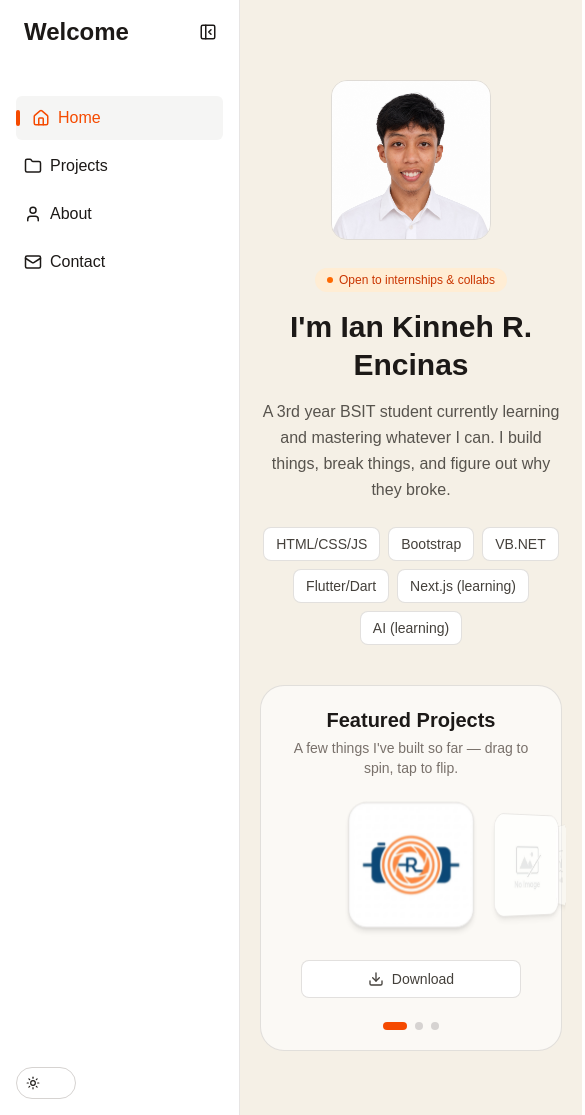
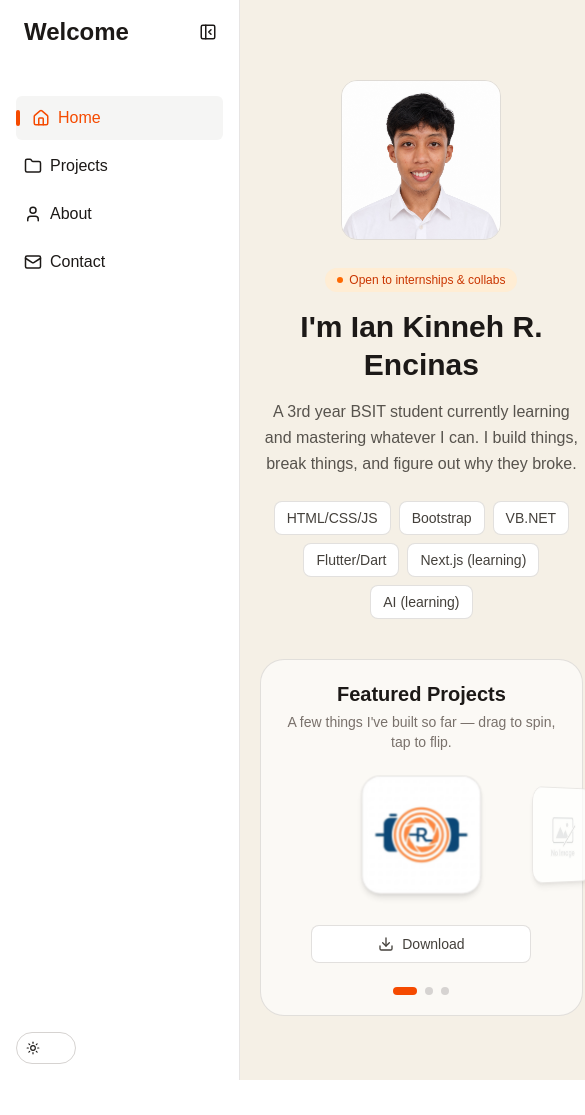
Before and after one commit to isthathowitworks/profile-portfolio, a Next.js app: page / in a window 390 px wide. Shown: the whole page, 585 px wide, since content can reach past the window. After the commit the page ends 1080 px from the top, so only its background shows below. Built offline with nearby package versions, Linux system fonts and the light colour scheme.

Commit message:
Update page.js

```diff
--- a/src/app/page.js
+++ b/src/app/page.js
@@ -37,12 +37,11 @@ const skills = ["HTML/CSS/JS", "Bootstrap", "VB.NET", "Flutter/Dart", "Next.js (
 const MAX_ANGLE_STEP = 45;
 const DRAG_SENSITIVITY = 0.35;
 
-// Card size / ring radius per breakpoint — these drive inline transforms,
-// so they can't be done with Tailwind's sm:/md: className prefixes.
-const SIZES = {
-  mobile: { cardSize: 110, radius: 150 },
-  desktop: { cardSize: 160, radius: 320 },
-};
+// Card size / ring radius scale smoothly with viewport width via CSS clamp() —
+// no JS breakpoint detection needed, so there's no hydration/remount race
+// and no flash of the wrong size on first load.
+const CARD_SIZE_CSS = "clamp(100px, 26vw, 160px)";
+const RADIUS_CSS = "clamp(140px, 46vw, 320px)";
 
 function normalizeAngle(angle) {
   // wraps to -180..180
@@ -60,22 +59,11 @@ export default function Home() {
   const [isDragging, setIsDragging] = useState(false);
   const [isFlipped, setIsFlipped] = useState(false);
   const [flipAnimating, setFlipAnimating] = useState(true);
-  const [isMobile, setIsMobile] = useState(false);
 
   const startXRef = useRef(0);
   const startRotationRef = useRef(0);
   const draggingRef = useRef(false);
   const draggedRef = useRef(false);
-
-  // Track viewport so the ring's pixel-based sizing can respond to screen size
-  useEffect(() => {
-    const check = () => setIsMobile(window.innerWidth < 640);
-    check();
-    window.addEventListener("resize", check);
-    return () => window.removeEventListener("resize", check);
-  }, []);
-
-  const { cardSize, radius } = isMobile ? SIZES.mobile : SIZES.desktop;
 
   const baseImage = cooler
     ? "/images/profileimages/withshades.jpeg"
@@ -216,8 +204,10 @@ export default function Home() {
               <div
                 className="relative shrink-0"
                 style={{
-                  width: cardSize + radius,
-                  height: cardSize,
+                  "--card-size": CARD_SIZE_CSS,
+                  "--radius": RADIUS_CSS,
+                  width: "calc(var(--card-size) + var(--radius))",
+                  height: "var(--card-size)",
                   perspective: "1200px",
                   touchAction: "pan-y",
                 }}
@@ -249,12 +239,12 @@ export default function Home() {
                         aria-label={isActive ? `${project.title} — tap to flip` : `Show ${project.title}`}
                         className="absolute"
                         style={{
-                          width: cardSize,
-                          height: cardSize,
+                          width: "var(--card-size)",
+                          height: "var(--card-size)",
                           left: "50%",
                           top: "50%",
                           transformStyle: "preserve-3d",
-                          transform: `translate(-50%, -50%) rotateY(${cardAngle}deg) translateZ(${radius}px) scale(${scale})`,
+                          transform: `translate(-50%, -50%) rotateY(${cardAngle}deg) translateZ(var(--radius)) scale(${scale})`,
                           opacity,
                           zIndex: Math.round(1000 - dist),
                           transition: isDragging
```
